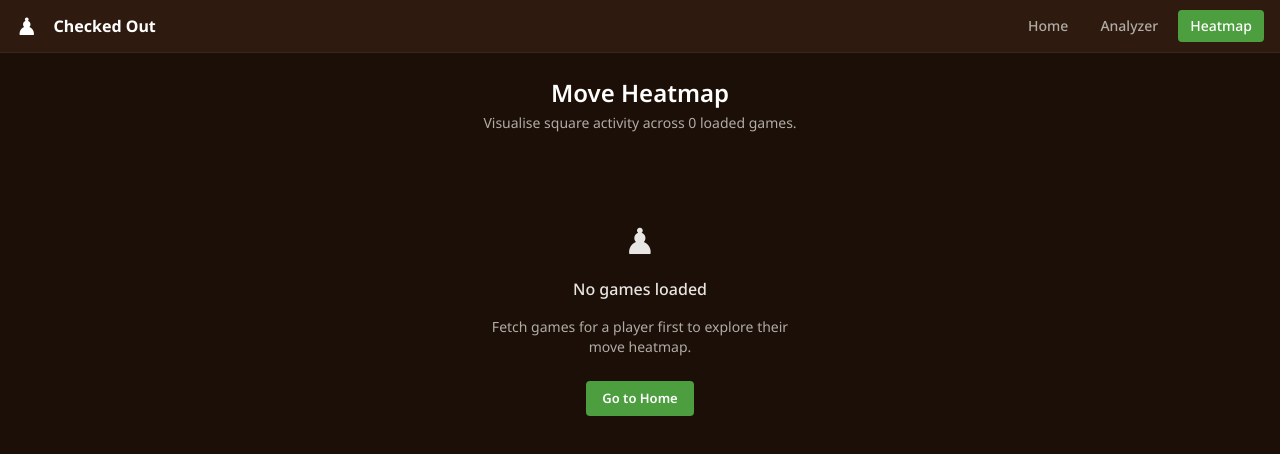
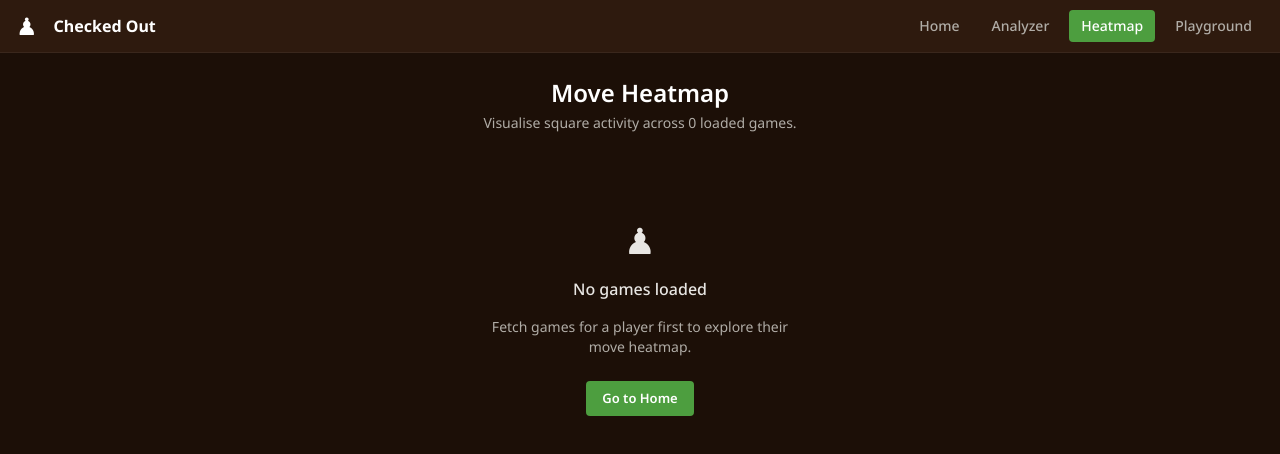
Before and after one commit to NickPetrilli/checked-out, a React (Vite) app in the folder chess-analyzer/: page /heatmap in a window 1280 px wide. Shown: the top 454 px of the page. Built offline with nearby package versions, Linux system fonts and the light colour scheme.

Commit message:
Wire Playground into router and nav bar
- Added /playground route in AnimatedRoutes
- Added Playground NavLink alongside Home, Analyzer, Heatmap

```diff
--- a/chess-analyzer/src/App.tsx
+++ b/chess-analyzer/src/App.tsx
@@ -4,6 +4,7 @@ import { ChessGamesContext, useChessGamesContext } from './context/ChessGamesCon
 import Home from './pages/Home';
 import Analyzer from './pages/Analyzer';
 import Heatmap from './pages/Heatmap';
+import Playground from './pages/Playground';
 
 // ── Nav bar ───────────────────────────────────────────────────────────────────
 
@@ -64,6 +65,9 @@ function NavBar() {
       <NavLink to="/heatmap" aria-label="Move Heatmap" className={({ isActive }) => (isActive ? active : inactive)}>
         Heatmap
       </NavLink>
+      <NavLink to="/playground" aria-label="Playground" className={({ isActive }) => (isActive ? active : inactive)}>
+        Playground
+      </NavLink>
     </nav>
   );
 }
@@ -77,7 +81,8 @@ function AnimatedRoutes() {
       <Routes>
         <Route path="/"         element={<Home />} />
         <Route path="/analyzer" element={<Analyzer />} />
-        <Route path="/heatmap"  element={<Heatmap />} />
+        <Route path="/heatmap"      element={<Heatmap />} />
+        <Route path="/playground"   element={<Playground />} />
       </Routes>
     </div>
   );
```
